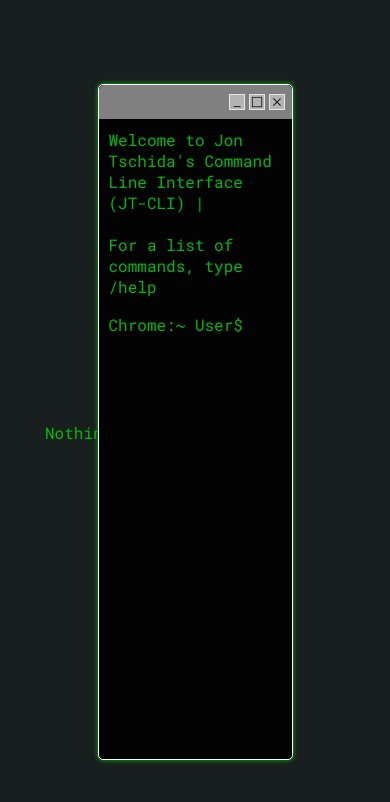
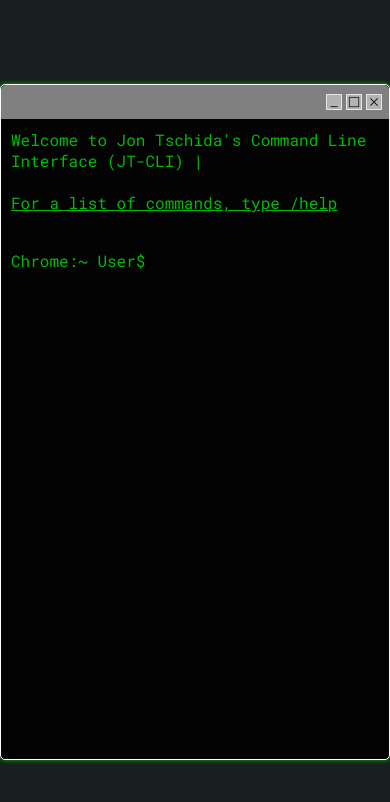
Before and after one commit to jon-tschida/Portfolio-redesign, a React (Create React App) app: page / in a window 390 px wide. Shown: the top 802 px of the page. Built offline with nearby package versions, Linux system fonts and the light colour scheme; the HTML template or start-up script is replaced by a standard one.

Commit message:
Adjusted CSS
added a few media queries so it works on mobile devices.

```diff
--- a/src/commands.js
+++ b/src/commands.js
@@ -331,7 +331,7 @@
           to create whatever can be imagined (with some help from Google of
           course). JavaScript fit the bill perfectly to power whatever came to
           mind, especially with how many different frameworks that are
-          available.
+          available, eventually finding a good fit with React.
         </p>
         <br />
         <p>
--- a/src/components/CLIPannel.js
+++ b/src/components/CLIPannel.js
@@ -88,7 +88,7 @@
                 Welcome to Jon Tschida's Command Line Interface (JT-CLI) {test[count]}
                 <br />
                 <br />
-                For a list of commands, type /help
+                <u>For a list of commands, type /help</u>
             </div>
 
             {output}
--- a/src/index.css
+++ b/src/index.css
@@ -151,3 +151,25 @@
   color: black;
   background-color: #D6D3D1;
 }
+
+@media all and (max-width: 540px){
+  .terminal-window{
+    position: absolute;
+    right: 0;
+    top: 10%;
+    width: 100vw;
+    height: 80%;
+    border: rgb(255, 255, 255) solid 1px;
+    border-radius: 5px;
+    background-color: #030303;
+    box-shadow: 0px 0px 5px #00ba0a;;
+  }
+  input{
+    width: 40%;
+    background-color: #030303;
+    border: none;
+    color: #00ba0a;
+     font-family: 'Inconsolata', monospace;
+     font-size: 18px;
+  }
+}
```
